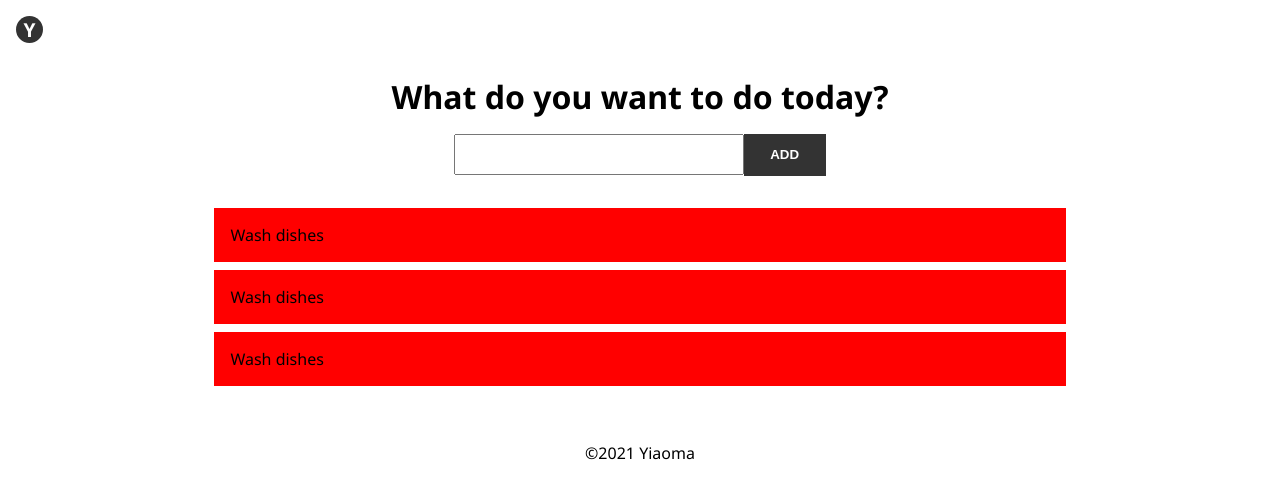
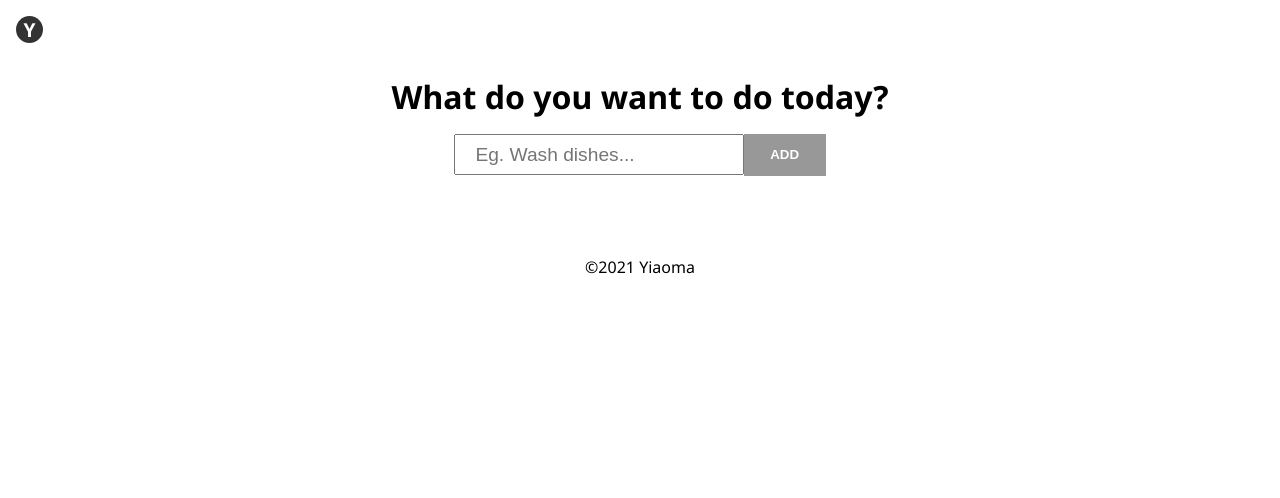
Before and after one commit to Yia0ma/reactjs_todo, a React app: page / in a window 1280 px wide. Shown: the top 498 px of the page. Built offline with nearby package versions, Linux system fonts and the light colour scheme.

Commit message:
Added some functionality.

```diff
--- a/src/components/footer/styles.js
+++ b/src/components/footer/styles.js
@@ -4,7 +4,7 @@ export const Container = styled.div`
     display: flex;
     padding: 1em;
     justify-content: center;
-    aling-items: center;
+    align-items: center;
 `;
 
 export const Text = styled.p``;
--- a/src/components/form/styles.js
+++ b/src/components/form/styles.js
@@ -25,4 +25,8 @@ export const Button = styled.button`
     background-color: #333;
     color: #fff;
     text-transform: uppercase;
+
+    &:disabled {
+        opacity: .5;
+    }
 `;
--- a/src/components/list/styles.js
+++ b/src/components/list/styles.js
@@ -12,7 +12,10 @@ export const Base = styled.ul`
 `;
 
 export const Item = styled.li`
-    background-color: red;
+    background-color: ${({isCompleted}) => isCompleted ? "#99ff99" : "#e3e3e3"};
     padding: 1em;
     margin-bottom: .5em;
+    cursor: pointer;
+
+    transition: background-color .5s ease-in-out;
 `;
--- a/src/containers/MainContainer.jsx
+++ b/src/containers/MainContainer.jsx
@@ -1,24 +1,71 @@
-import React from "react";
+import React, {useState} from "react";
 
 import {Main, Form, List} from "../components";
 
-const MainContainer = () => (
+const MainContainer = () => {
+
+    const [text, setText] = useState("");
+    const [todos, setTodos] = useState([]);
+
+
+    const handleSubmit = (event) => {
+        event.preventDefault();
+
+        const todo = {
+            id: todos.length,
+            body: text,
+            isCompleted: false
+        };
+
+        const newTodos = [...todos, todo];
+
+        setTodos(newTodos);
+
+        setText("");
+    }
+
+    const handleChange = (event) => {
+        setText(event.target.value);
+    }
+
+    const handleClick = (id) => {
+        const updatedTodos = todos.map(todo => {
+            if (todo.id === id) todo.isCompleted = !todo.isCompleted;
+            return todo;
+        });
+
+        setTodos(updatedTodos);
+    }
+
+    const isButtonDisable = text.length < 3;
+
+    return (
         <Main>
             <Main.Title>What do you want to do today?</Main.Title>
             <Form>
-            <Form.Base>
-                <Form.Input/>
-                <Form.Button>Add</Form.Button>
+                <Form.Base onSubmit={handleSubmit}>
+                    <Form.Input
+                        type="text"
+                        value={text}
+                        onChange={handleChange}
+                        placeholder="Eg. Wash dishes..."
+                    />
+                    <Form.Button disabled={isButtonDisable} type="submit">Add</Form.Button>
                 </Form.Base>
             </Form>
             <List>
                 <List.Base>
-                <List.Item>Wash dishes</List.Item>
-                <List.Item>Wash dishes</List.Item>
-                <List.Item>Wash dishes</List.Item>
+                    {todos.map(todo => <List.Item
+                                            isCompleted={todo.isCompleted}
+                                            key={todo.id}
+                                            onClick={() => handleClick(todo.id)}
+                                        >
+                                        {todo.body}
+                                        </List.Item>)}
                 </List.Base>
             </List>
         </Main>
     );
+};
 
 export default MainContainer;
```
Lines whose indentation alone changed are shown as unchanged.
